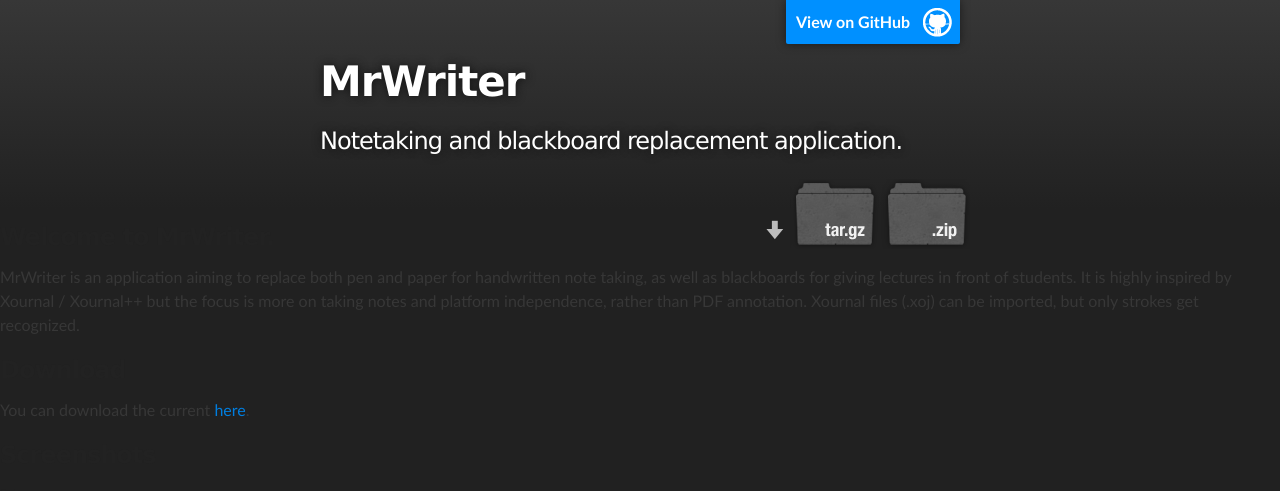
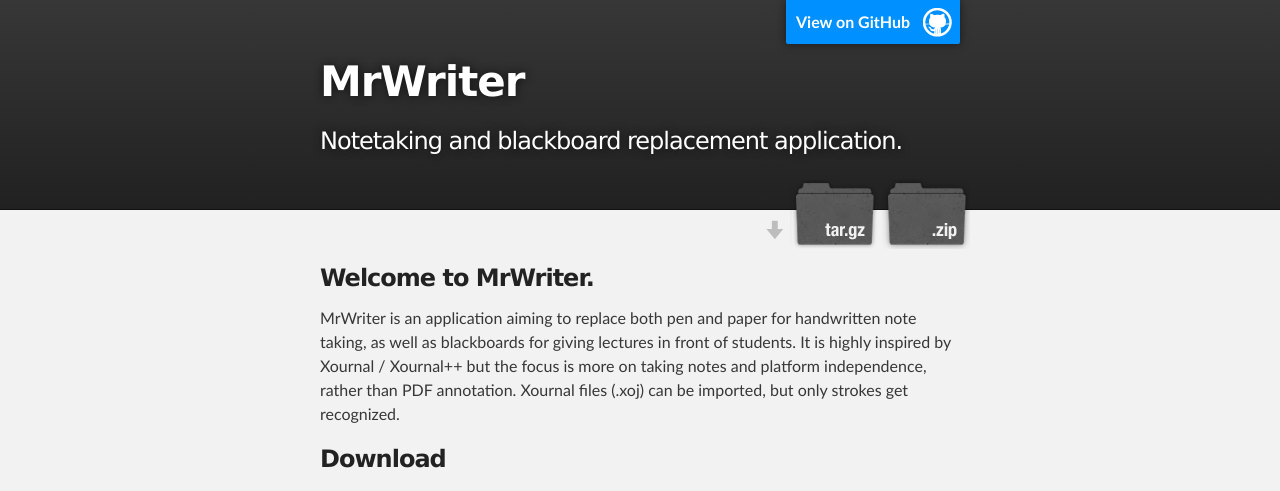
Before and after one commit to unruhschuh/MrWriter, a Jekyll site: the page built from index.md, in a window 1280 px wide. Shown: the top 491 px of the page. Built offline with Jekyll 4.4.1, drawn with Linux system fonts in a browser that asks for light colours; Markdown is read by kramdown in place of the engine named in the settings.

Commit message:
Update index.html

```diff
--- a/_layouts/index.html
+++ b/_layouts/index.html
@@ -29,7 +29,11 @@
     </div>
 
     <!-- MAIN CONTENT -->
-    {{content}}
+    <div id="main_content_wrap" class="outer">
+      <section id="main_content" class="inner">
+       {{content}}
+      </section>
+    </div>
     <!-- FOOTER  -->
     <div id="footer_wrap" class="outer">
       <footer class="inner">
```
